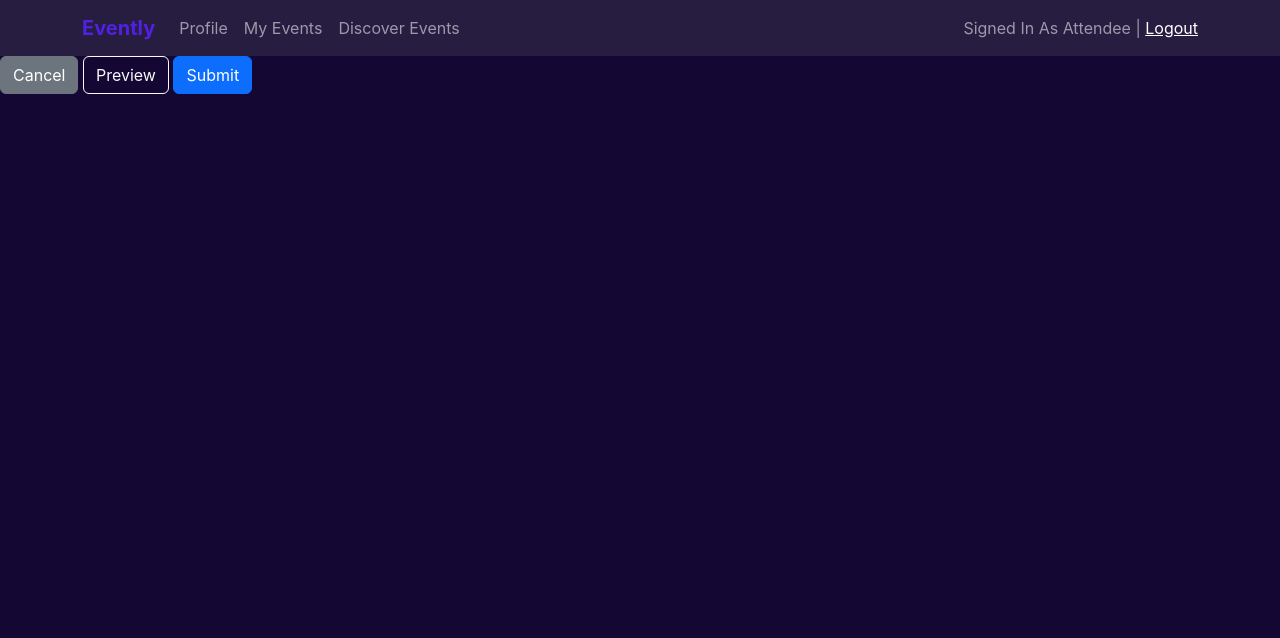
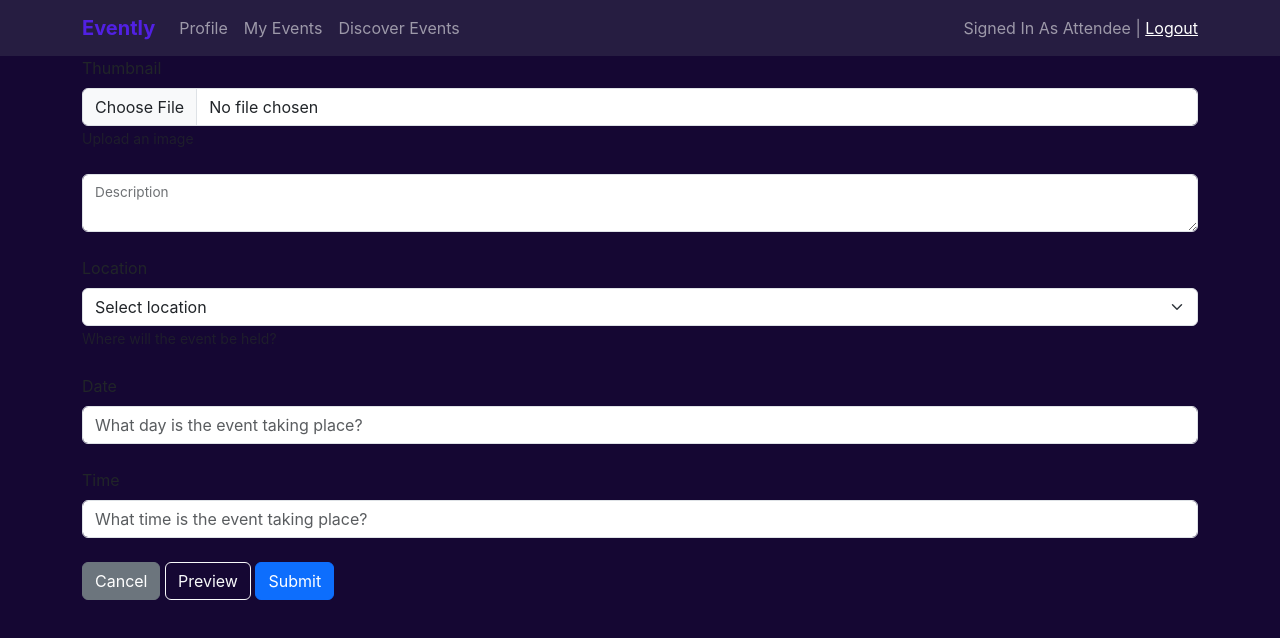
Before and after one commit to HadiAlmayyad/evently-v1-webapp-react, a React (Create React App) app: page /event-manage in a window 1280 px wide. Shown: the top 638 px of the page. Built offline with nearby package versions, Linux system fonts and the light colour scheme.

Commit message:
Update EventManagePage.js
Added input fields

```diff
--- a/src/pages/EventManage/EventManagePage.js
+++ b/src/pages/EventManage/EventManagePage.js
@@ -1,6 +1,6 @@
 import "./EventManagePage.css";
 import React, { useState } from "react";
-import { Button, Modal, Placeholder } from "react-bootstrap";
+import { Button, Container, FloatingLabel, Form, Modal, Placeholder } from "react-bootstrap";
 import NavbarComponent from "../../components/MyEventsPageComponents/NavbarComponent";
 
 function EventManagePage()
@@ -20,6 +20,40 @@ function EventManagePage()
 	return (
 		<div>
 			<NavbarComponent/>
+			<Container fluid="md">
+				<Form>
+					<Form.Group>
+						<Form.Label>Thumbnail</Form.Label>
+						<Form.Control type="file"/>
+						<Form.Text>Upload an image</Form.Text>
+					</Form.Group>
+					<br/>
+					<Form.Group>
+						<FloatingLabel label="Description">
+							<Form.Control as="textarea"/>
+						</FloatingLabel>
+					</Form.Group>
+					<br/>
+					<Form.Group>
+						<Form.Label>Location</Form.Label>
+						<Form.Select>
+							<option>Select location</option>
+						</Form.Select>
+						<Form.Text>Where will the event be held?</Form.Text>
+					</Form.Group>
+					<br/>
+					<Form.Group>
+						<Form.Label>Date</Form.Label>
+						<Form.Control placeholder="What day is the event taking place?"/>
+					</Form.Group>
+					<br/>
+					<Form.Group>
+						<Form.Label>Time</Form.Label>
+						<Form.Control placeholder="What time is the event taking place?"/>
+					</Form.Group>
+					<br/>
+					<Button variant="secondary">Cancel</Button> <Button onClick={openPreview} variant="outline-light">Preview</Button> <Button variant="primary">Submit</Button>
+				</Form>
 				<Modal show={showPreview} size="xl" onHide={closePreview}>
 					<Modal.Header closeButton={true}>
 						<Modal.Title>Preview</Modal.Title>
@@ -28,10 +62,10 @@ function EventManagePage()
 						<Placeholder xs={12}/>
 					</Placeholder>
 					<Modal.Footer>
-					<Button variant="secondary" onClick={closePreview}>Exit Preview</Button> <Button>Submit</Button>
+						<Button variant="secondary" onClick={closePreview}>Exit Preview</Button> <Button variant="primary">Submit</Button>
 					</Modal.Footer>
 				</Modal>
-			<Button variant="secondary">Cancel</Button> <Button onClick={openPreview} variant="outline-light">Preview</Button> <Button>Submit</Button>
+			</Container>
 		</div>
 	);
 }
```
Lines whose indentation alone changed are shown as unchanged.
